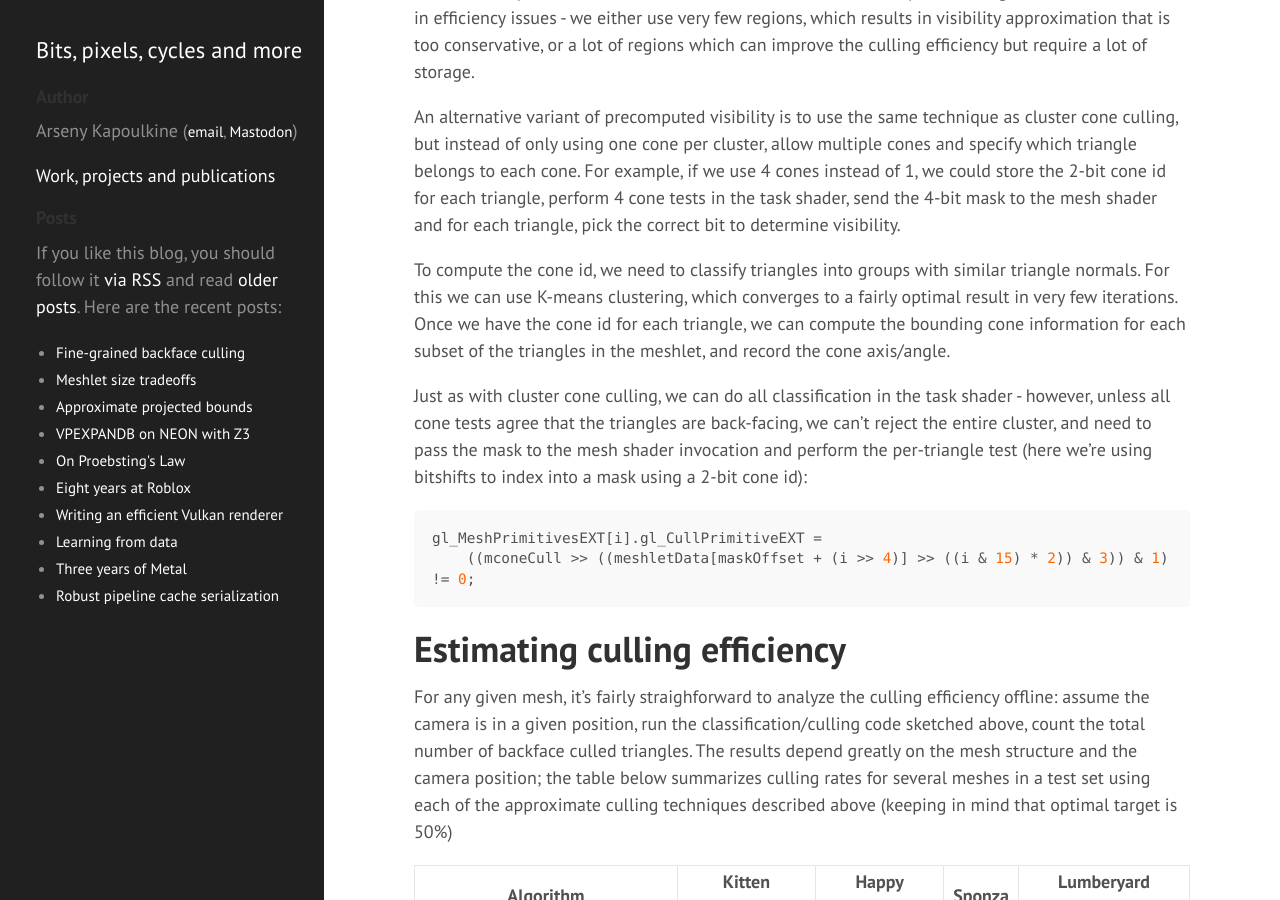
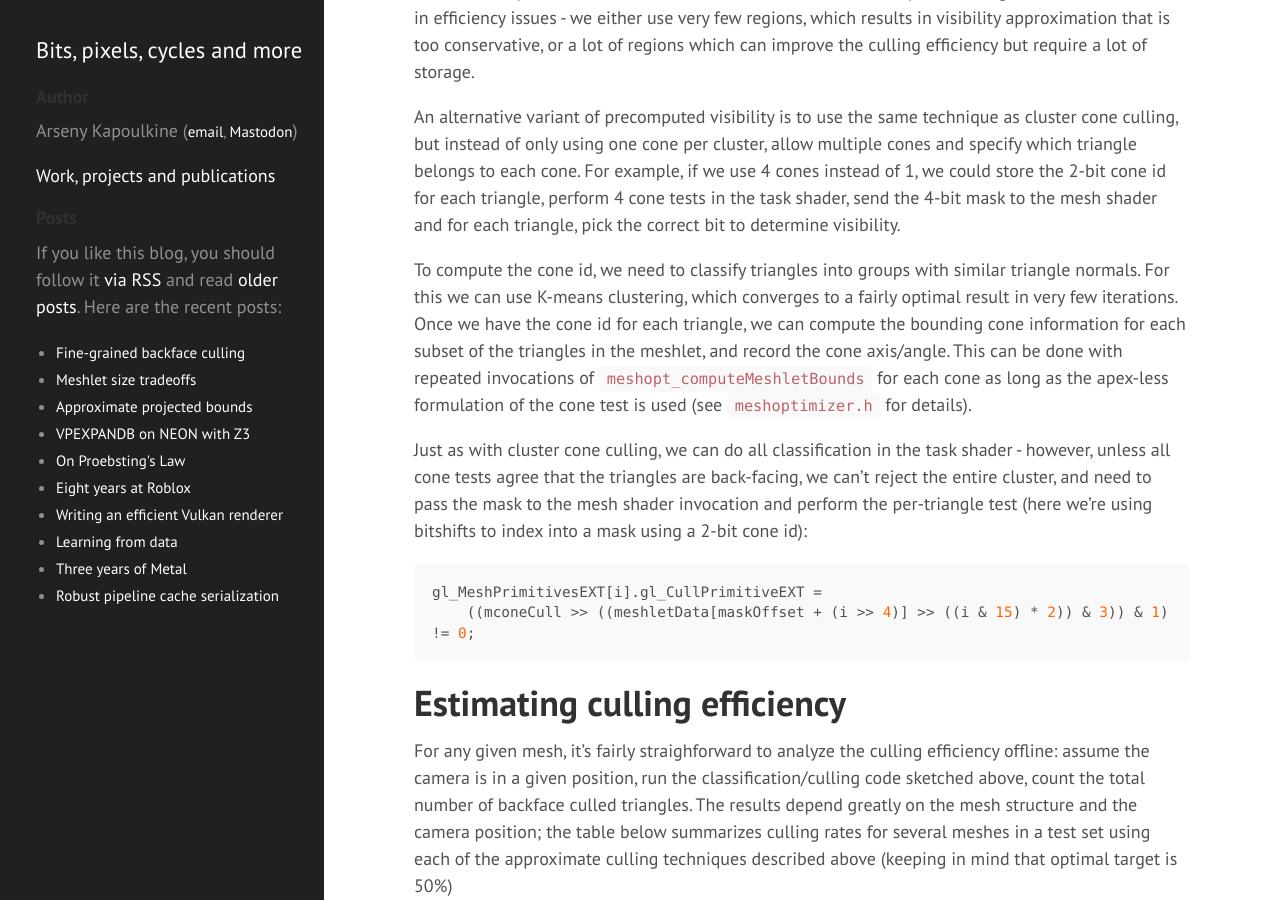
Before and after one commit to zeux/zeux.github.io, a Jekyll site: the page built from _posts/2023-04-28-triangle-backface-culling.md, in a window 1280 px wide and 900 px high, scrolled down 6669 px. Built offline with Jekyll 4.4.1, drawn with Linux system fonts in a browser that asks for light colours.

Commit message:
Add minor detail

```diff
--- a/_posts/2023-04-28-triangle-backface-culling.md
+++ b/_posts/2023-04-28-triangle-backface-culling.md
@@ -129,7 +129,7 @@ In the technique above, we are limited to a fixed subdivision of space into regi
 
 An alternative variant of precomputed visibility is to use the same technique as cluster cone culling, but instead of only using one cone per cluster, allow multiple cones and specify which triangle belongs to each cone. For example, if we use 4 cones instead of 1, we could store the 2-bit cone id for each triangle, perform 4 cone tests in the task shader, send the 4-bit mask to the mesh shader and for each triangle, pick the correct bit to determine visibility.
 
-To compute the cone id, we need to classify triangles into groups with similar triangle normals. For this we can use K-means clustering, which converges to a fairly optimal result in very few iterations. Once we have the cone id for each triangle, we can compute the bounding cone information for each subset of the triangles in the meshlet, and record the cone axis/angle.
+To compute the cone id, we need to classify triangles into groups with similar triangle normals. For this we can use K-means clustering, which converges to a fairly optimal result in very few iterations. Once we have the cone id for each triangle, we can compute the bounding cone information for each subset of the triangles in the meshlet, and record the cone axis/angle. This can be done with repeated invocations of `meshopt_computeMeshletBounds` for each cone as long as the apex-less formulation of the cone test is used (see `meshoptimizer.h` for details).
 
 Just as with cluster cone culling, we can do all classification in the task shader - however, unless all cone tests agree that the triangles are back-facing, we can't reject the entire cluster, and need to pass the mask to the mesh shader invocation and perform the per-triangle test (here we're using bitshifts to index into a mask using a 2-bit cone id):
 
```
